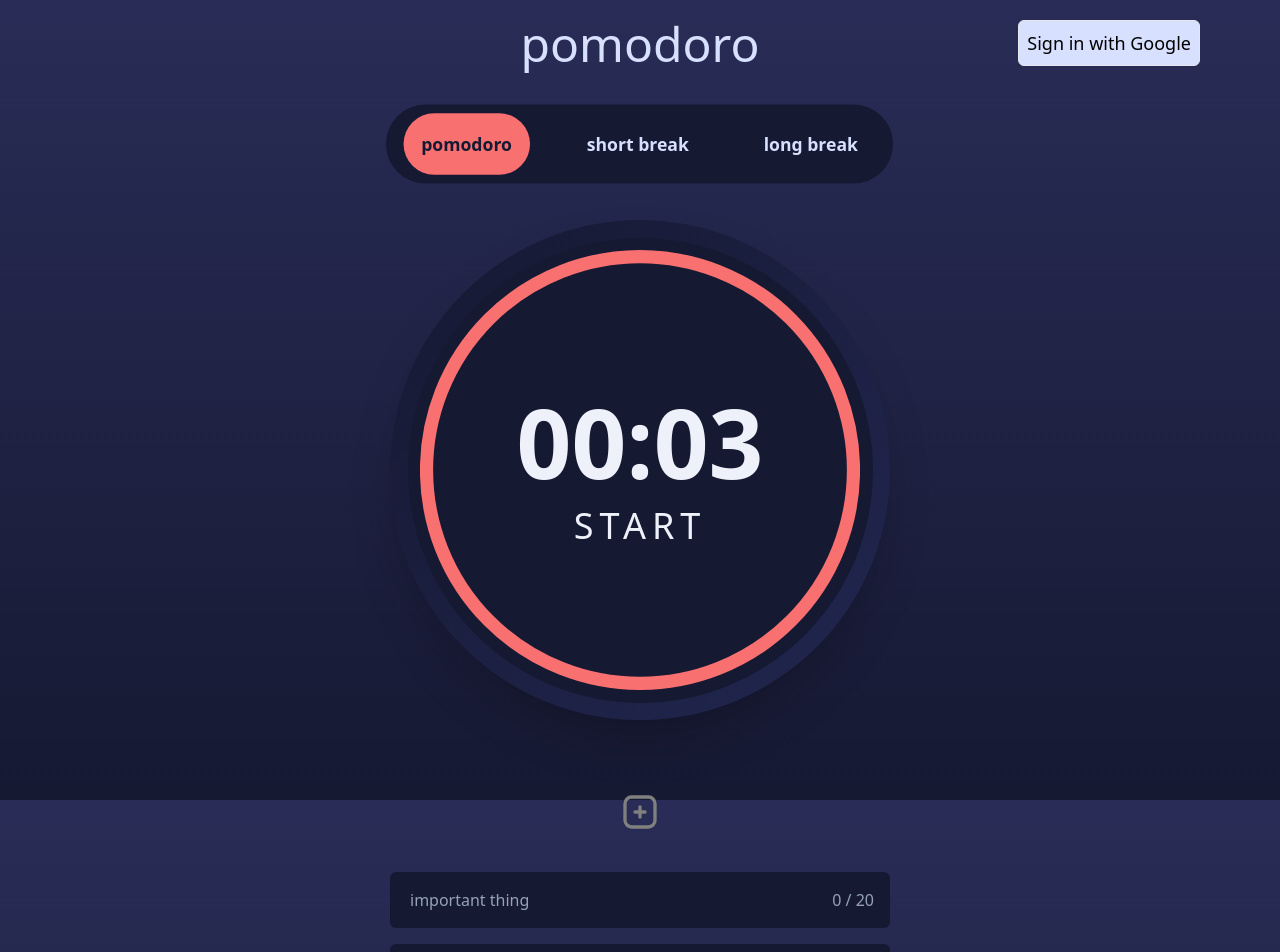
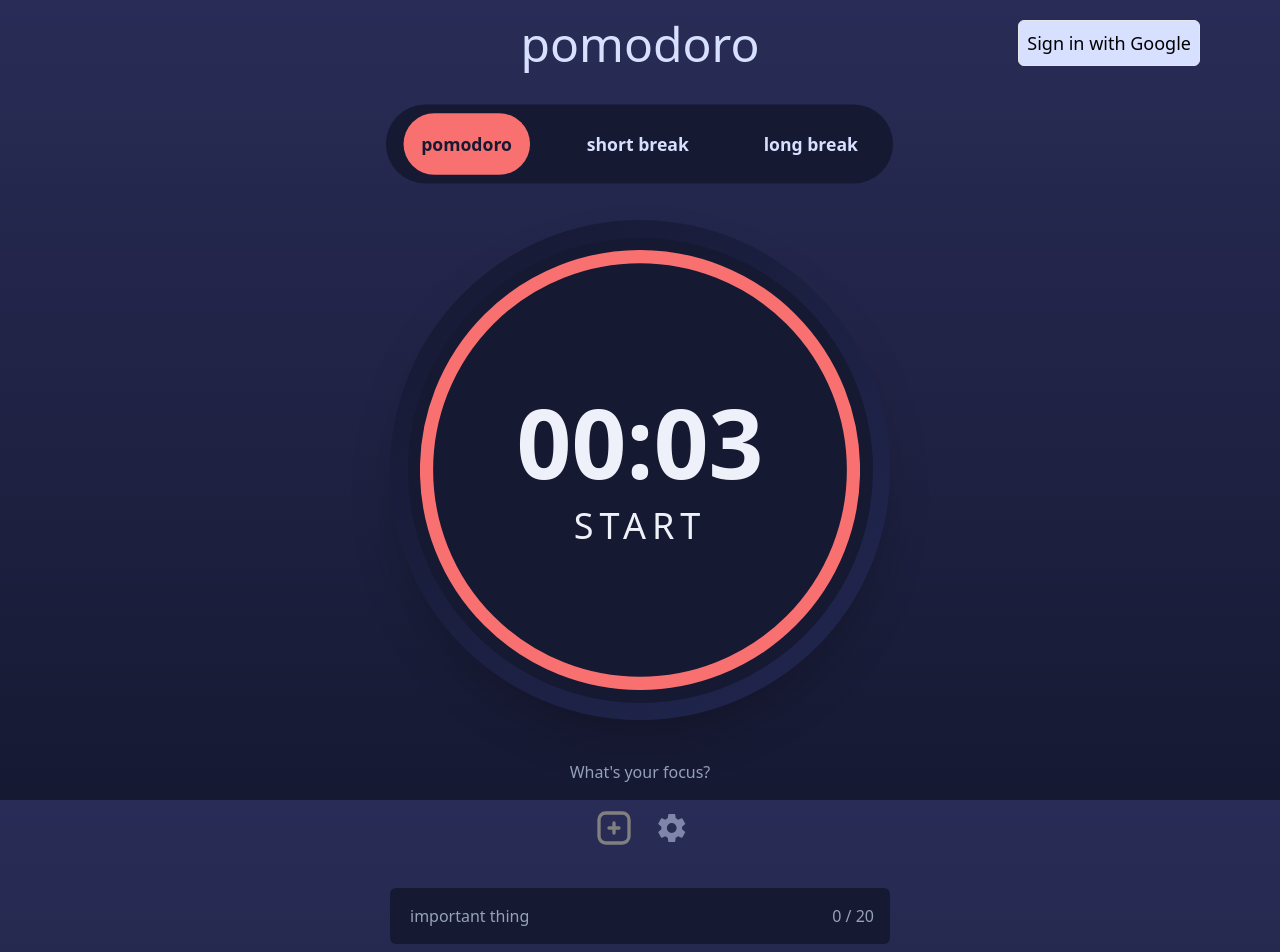
Before and after one commit to allmtz/Pomodoro-App, a React (Vite) app: page / in a window 1280 px wide. Shown: the top 952 px of the page. Built offline with nearby package versions, Linux system fonts and the light colour scheme.

Commit message:
moved settings next to add task btn

```diff
--- a/src/App.tsx
+++ b/src/App.tsx
@@ -165,7 +165,7 @@ function App() {
   return (
     <>
       <div
-        className={`container font-${settings.font} flex flex-col justify-center align-center gap-10`}
+        className={`container font-${settings.font} flex flex-col justify-center align-center gap-10 pb-20`}
       >
         <h1 className="text-light-purple text-4xl m-auto mt-5 xl:text-5xl">
           pomodoro
@@ -193,9 +193,9 @@ function App() {
           status={status}
         />
 
-        <Tasks focusedTask={focusedTask} setFocusedTask={setFocusedTask} />
-
-        <SettingsCogwheel openSettings={openSettings} />
+        <Tasks focusedTask={focusedTask} setFocusedTask={setFocusedTask}>
+          <SettingsCogwheel openSettings={openSettings} />
+        </Tasks>
       </div>
       <div
         ref={settingsRef}
--- a/src/components/SettingsCogwheel.tsx
+++ b/src/components/SettingsCogwheel.tsx
@@ -4,8 +4,11 @@ interface ISettingsCogwheel {
 
 export const SettingsCogwheel = ({ openSettings }: ISettingsCogwheel) => {
   return (
-    <footer className="mx-auto my-16 cursor-pointer">
-      <img onClick={openSettings} src="./icon-settings.svg" alt="cogwheel" />
-    </footer>
+    <img
+      className="cursor-pointer"
+      onClick={openSettings}
+      src="./icon-settings.svg"
+      alt="cogwheel"
+    />
   );
 };
--- a/src/components/Tasks.tsx
+++ b/src/components/Tasks.tsx
@@ -17,7 +17,7 @@ const taskStyling = {
     "flex w-full justify-between rounded-md bg-dark-bg p-4 cursor-pointer border-l-4 border-green-400",
 };
 
-export const Tasks = ({ focusedTask, setFocusedTask }: any) => {
+export const Tasks = ({ focusedTask, setFocusedTask, children }: any) => {
   const taskTitleRef = useRef<HTMLInputElement>(null);
   const estPomosRef = useRef<HTMLInputElement>(null);
   const [showTaskModal, setShowTaskModal] = useState(false);
@@ -84,14 +84,17 @@ export const Tasks = ({ focusedTask, setFocusedTask }: any) => {
     <>
       <div className="mx-auto">
         <h2 className="text-center text-slate-400 h-4">
-          {focusedTask && focusedTask.title}
+          {focusedTask ? focusedTask.title : "What's your focus?"}
         </h2>
-        <img
-          className="mx-auto mt-4 cursor-pointer"
-          src="./add.svg"
-          alt="add task"
-          onClick={openTaskModal}
-        />
+        <div className="mt-8 flex items-center gap-6 justify-center">
+          <img
+            className="cursor-pointer"
+            src="./add.svg"
+            alt="add task"
+            onClick={openTaskModal}
+          />
+          {children}
+        </div>
       </div>
       <ul
         onClick={focusTask}
```
